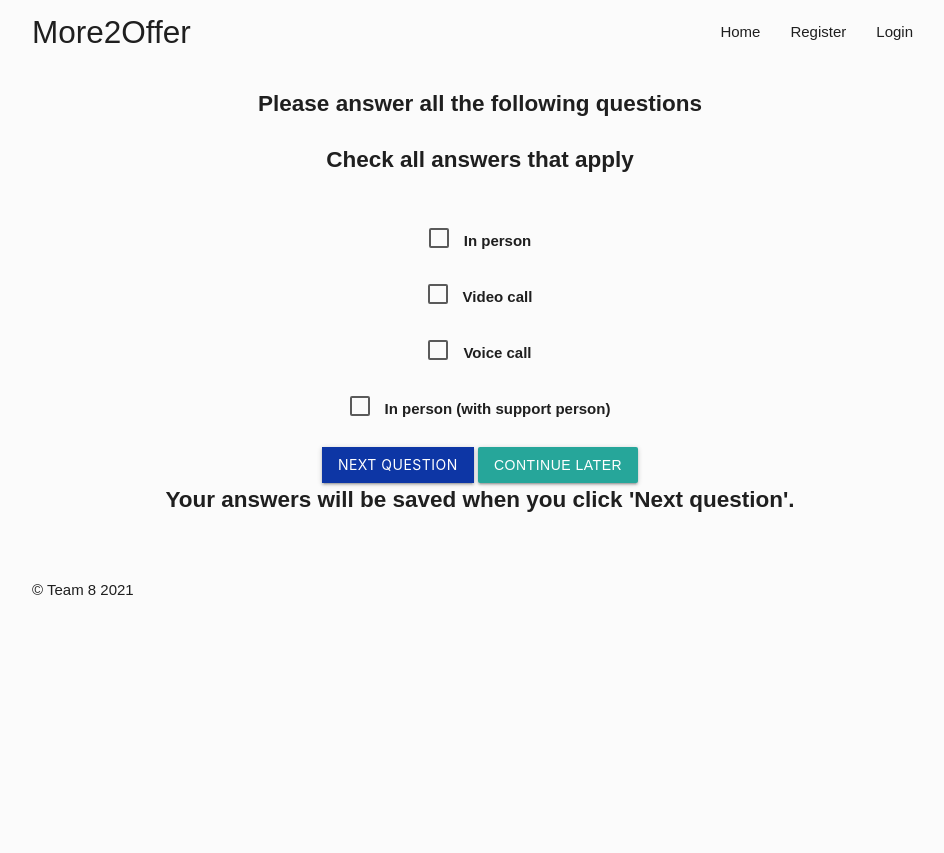
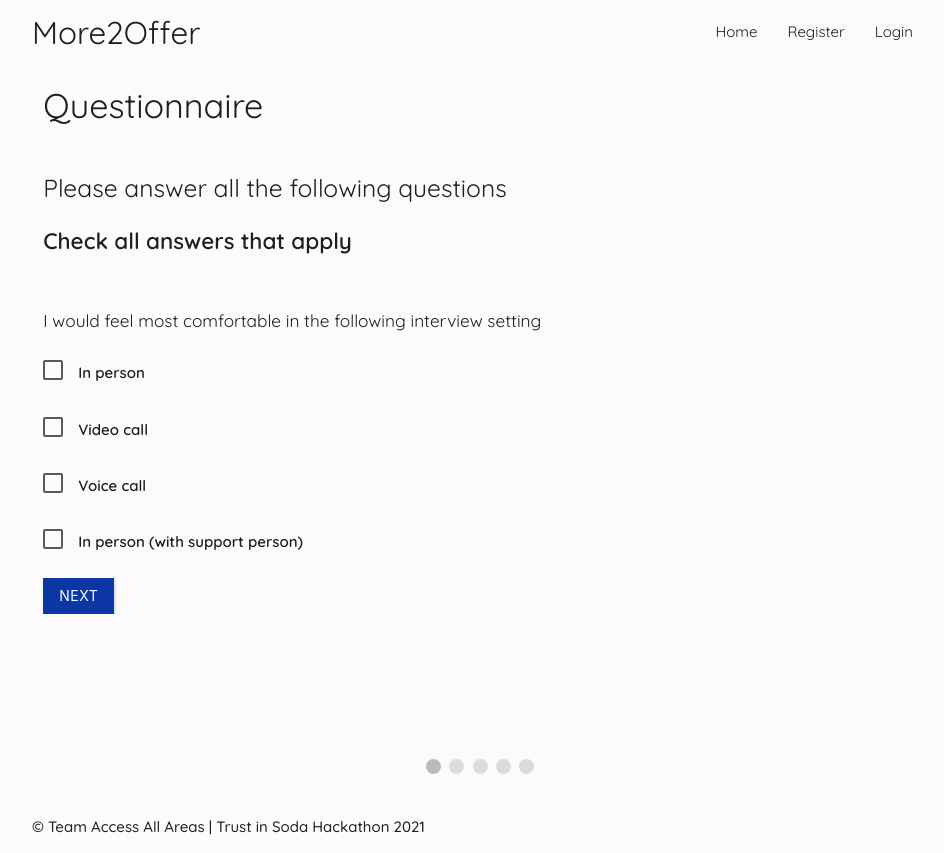
Before and after one commit to stefdworschak/more2offer, a Flask app: page /form in a window 1280 px wide. Shown: the whole page, without its empty margins (160-1104 px from the left). Before the commit the page ends 595 px from the top, so only its background shows below. Run offline with Flask 2, Linux system fonts and the light colour scheme; some libraries are stand-ins or nearby versions.

Commit message:
Add index template and expand quesstionaire form

```diff
--- a/templates/base.html
+++ b/templates/base.html
@@ -10,16 +10,13 @@
   <link href="https://cdnjs.cloudflare.com/ajax/libs/font-awesome/5.15.1/css/all.min.css" rel="stylesheet"
     type="text/css" />
   <!-- google fonts -->
-  <link rel="preconnect" href="https://fonts.gstatic.com">
-  <link
-    href="https://fonts.googleapis.com/css2?family=Josefin+Sans:wght@400;500;600;700&family=Raleway:wght@400;500;600;700&display=swap"
-    rel="stylesheet">
-  <!-- Compiled and minified CSS -->
+  <style>
+    @import url('https://fonts.googleapis.com/css2?family=Quicksand:wght@300;400;500;600;700&display=swap');
+  </style>
+  <!-- Materialize CSS -->
   <link rel="stylesheet" href="https://cdnjs.cloudflare.com/ajax/libs/materialize/1.0.0/css/materialize.min.css" />
   <!-- my CSS -->
   <link rel="stylesheet" href="{{ url_for('static', filename='css/style.css') }}" type="text/css">
-  <!-- Compiled and minified JavaScript -->
-  <script src="https://cdnjs.cloudflare.com/ajax/libs/materialize/1.0.0/js/materialize.min.js"></script>
   <!-- jQuery -->
   <script src="https://ajax.googleapis.com/ajax/libs/jquery/3.3.1/jquery.min.js"></script>
 </head>
@@ -28,24 +25,38 @@
   <nav>
     <div class="container">
       <div class="nav-wrapper">
-        <a href="#" class="brand-logo">More2Offer</a>
-        <ul id="nav-mobile" class="right hide-on-med-and-down">
-          <li><a href="/">Home</a></li>
+        <a href="{{ url_for('index') }}" class="brand-logo">More2Offer</a>
+        <a href="#" data-target="mobile-demo" class="sidenav-trigger"><i class="fas fa-bars"></i></a>
+        <ul class="right hide-on-med-and-down">
+          <li><a href="{{ url_for('index') }}">Home</a></li>
           <li><a href="/">Register</a></li>
           <li><a href="/">Login</a></li>
         </ul>
       </div>
     </div>
   </nav>
+  <ul class="sidenav" id="mobile-demo">
+    <li><a href="{{ url_for('index') }}">Home</a></li>
+    <li><a href="/">Register</a></li>
+    <li><a href="/">Login</a></li>
+  </ul>
+  {% block header %} {% endblock %}
 
-  {% block content %} {% endblock %}
+  <main>
+    {% block content %} {% endblock %}
+  </main>
 
-  <footer>
-    <p class="container">
-      © Team 8 2021
+  <footer class="container">
+    <p>
+      © Team Access All Areas | Trust in Soda Hackathon 2021
     </p>
   </footer>
 
+  <!-- javascript -->
+
+  {% block extrajs %}{% endblock %}
+  <script src="https://cdnjs.cloudflare.com/ajax/libs/materialize/1.0.0/js/materialize.min.js"></script>
+  <script src="{{ url_for('static', filename='js/script.js') }}"></script>
 </body>
 
 </html>
--- a/templates/form.html
+++ b/templates/form.html
@@ -1,15 +1,27 @@
 {% extends "base.html" %}
-{% block header %}
-<h4 class="page-header center-align">Form (rename me)</h4>
-{% endblock %}
 
 {% block content %}
-<div class="row center-align">
-    <form action="" class="col s12" method="POST">
+<div class="container">
   <div class="row">
-            <p>Please answer all the following questions</p>
+    <div class="col">
+      <h4 class="page-header">Questionnaire</h4>
+    </div>
+  </div>
+  <div class="row">
+    <form action="" class="col s12" method="POST" id="questionnaire">
+      <div class="row">
+        <div class="col">
+          <h5>Please answer all the following questions</h5>
           <p>Check all answers that apply</p>
         </div>
+      </div>
+      <!-- One "tab" for each step in the form: -->
+      <div class="row">
+        <div class="col">
+          <div class="tab">
+            <h6>
+              I would feel most comfortable in the following interview setting
+            </h6>
             <p>
               <label>
                 <input type="checkbox" class="filled-in" />
@@ -34,19 +46,176 @@
                 <span>In person (with support person)</span>
               </label>
             </p>
+          </div>
 
-          <!-- Submit button -->
-          <div class="row">
-            <div class="col s12 center-align">
-                <button class="btn waves-effect waves-light" type="submit">Next Question
-                </button>
-                <a href="" class="btn waves-effect">Continue later</a>
+          <div class="tab">
+            <h6>What working environment do you prefer?</h6>
+            <p>
+              <label>
+                <input type="checkbox" class="filled-in" />
+                <span>I prefer to work in the office every day</span>
+              </label>
+            </p>
+            <p>
+              <label>
+                <input type="checkbox" class="filled-in" />
+                <span>I prefer to work from home every day</span>
+              </label>
+            </p>
+            <p>
+              <label>
+                <input type="checkbox" class="filled-in" />
+                <span>I prefer a mixture of home and office working</span>
+              </label>
+            </p>
           </div>
-            <div>
-                <p>Your answers will be saved when you click 'Next question'.</p>
+
+          <div class="tab">
+            <h6>Does any of the below apply to you?</h6>
+            <p>
+              <label>
+                <input type="checkbox" class="filled-in" />
+                <span>I require assisted access to the workplace</span>
+              </label>
+            </p>
+            <p>
+              <label>
+                <input type="checkbox" class="filled-in" />
+                <span>I require adapted keyboards/magnifiers</span>
+              </label>
+            </p>
+          </div>
+
+          <div class="tab">
+            <h6>Do you have any of the following conditions you would like to be added to your profile?</h6>
+            <p>
+              <label>
+                <input type="checkbox" class="filled-in" />
+                <span>Blindness</span>
+              </label>
+            </p>
+            <p>
+              <label>
+                <input type="checkbox" class="filled-in" />
+                <span>Deafness</span>
+              </label>
+            </p>
+            <p>
+              <label>
+                <input type="checkbox" class="filled-in" />
+                <span>Autism</span>
+              </label>
+            </p>
+            <p>
+              <label>
+                <input type="checkbox" class="filled-in" />
+                <span>Wheelchair User</span>
+              </label>
+            </p>
+            <p>
+              <label>
+                <input type="checkbox" class="filled-in" />
+                <span>Crutch User</span>
+              </label>
+            </p>
+          </div>
+
+          <div class="tab">
+            <h6>Please select all statements that are relevant to you</h6>
+            <p>
+              <label>
+                <input type="checkbox" class="filled-in" />
+                <span>I find it difficult to talk to people I don't know</span>
+              </label>
+            </p>
+            <p>
+              <label>
+                <input type="checkbox" class="filled-in" />
+                <span>I may need help with seeing</span>
+              </label>
+            </p>
+            <p>
+              <label>
+                <input type="checkbox" class="filled-in" />
+                <span>I am hard of hearing, please speak clearly or use visual aid</span>
+              </label>
+            </p>
+            <p>
+              <label>
+                <input type="checkbox" class="filled-in" />
+                <span>Please be specific when describing things to me</span>
+              </label>
+            </p>
+            <p>
+              <label>
+                <input type="checkbox" class="filled-in" />
+                <span>I work best with a fixed routine</span>
+              </label>
+            </p>
+            <p>
+              <label>
+                <input type="checkbox" class="filled-in" />
+                <span>I am fantastic with figures</span>
+              </label>
+            </p>
+            <p>
+              <label>
+                <input type="checkbox" class="filled-in" />
+                <span>I speak multiple languages</span>
+              </label>
+            </p>
+            <p>
+              <label>
+                <input type="checkbox" class="filled-in" />
+                <span>I can use BSl/Makaton</span>
+              </label>
+            </p>
+            <p>
+              <label>
+                <input type="checkbox" class="filled-in" />
+                <span>I enjoy speaking to people on the phone</span>
+              </label>
+            </p>
+            <p>
+              <label>
+                <input type="checkbox" class="filled-in" />
+                <span>I enjoy working with computers</span>
+              </label>
+            </p>
+            <p>
+              <label>
+                <input type="checkbox" class="filled-in" />
+                <span>I am proficient in HTML</span>
+              </label>
+            </p>
+            <p>
+              <label>
+                <input type="checkbox" class="filled-in" />
+                <span>I have exceptional eye for detail</span>
+              </label>
+            </p>
+          </div>
+
+          <div style="overflow:auto;">
+            <button class="btn waves-effect waves-light" type="button" id="prevBtn"
+              onclick="nextPrev(-1)">Previous</button>
+            <button class="btn waves-effect waves-light" type="button" id="nextBtn" onclick="nextPrev(1)">Next</button>
           </div>
         </div>
-
+      </div>
     </form>
+    <!-- Circles which indicates the steps of the form: -->
+    <div class="col s12" style="text-align:center;margin-top:40px;">
+      <span class="step"></span>
+      <span class="step"></span>
+      <span class="step"></span>
+      <span class="step"></span>
+      <span class="step"></span>
+    </div>
+  </div>
 </div>
 {% endblock %}
+
+{% block extrajs %}
+<script src="{{ url_for('static', filename='js/formscript.js') }}"></script>
+{% endblock %}
```
Also changed, not shown: templates/index.html (added, +7 -0 lines). Lines whose indentation alone changed are shown as unchanged.
